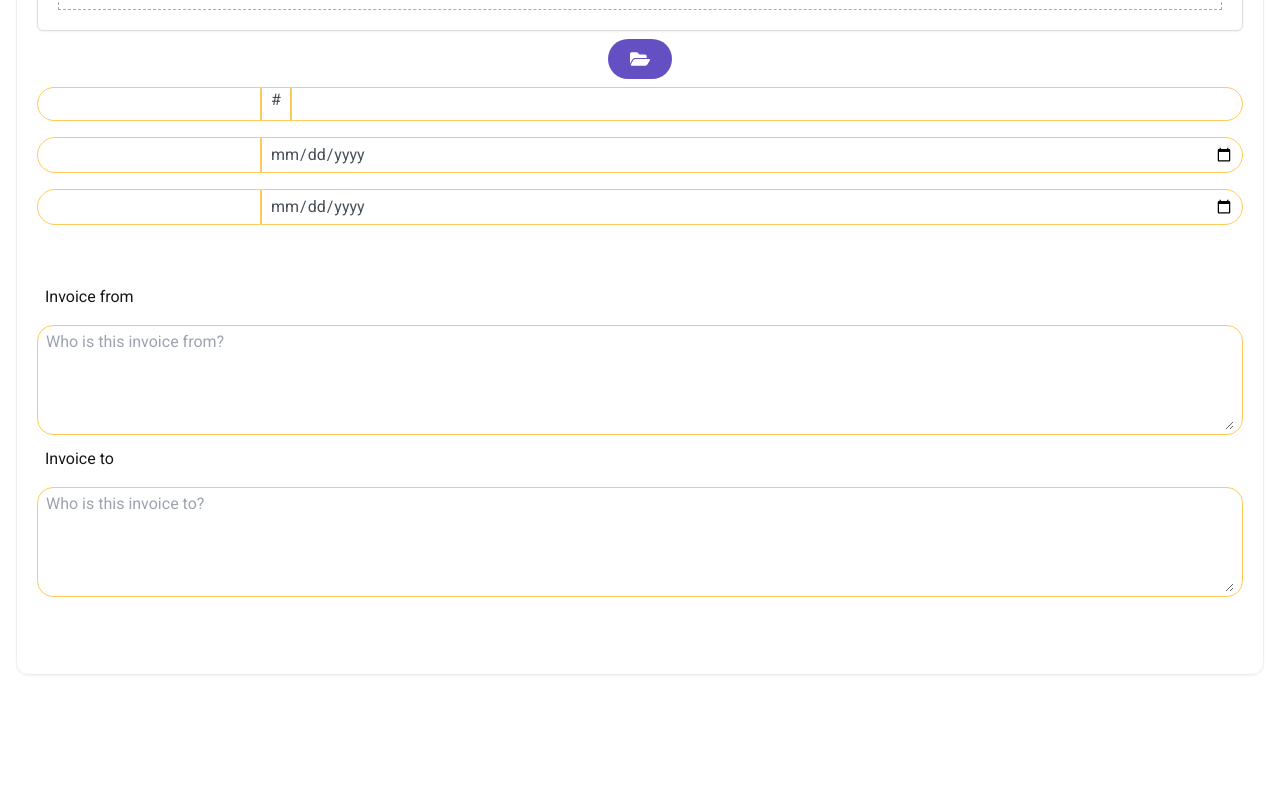
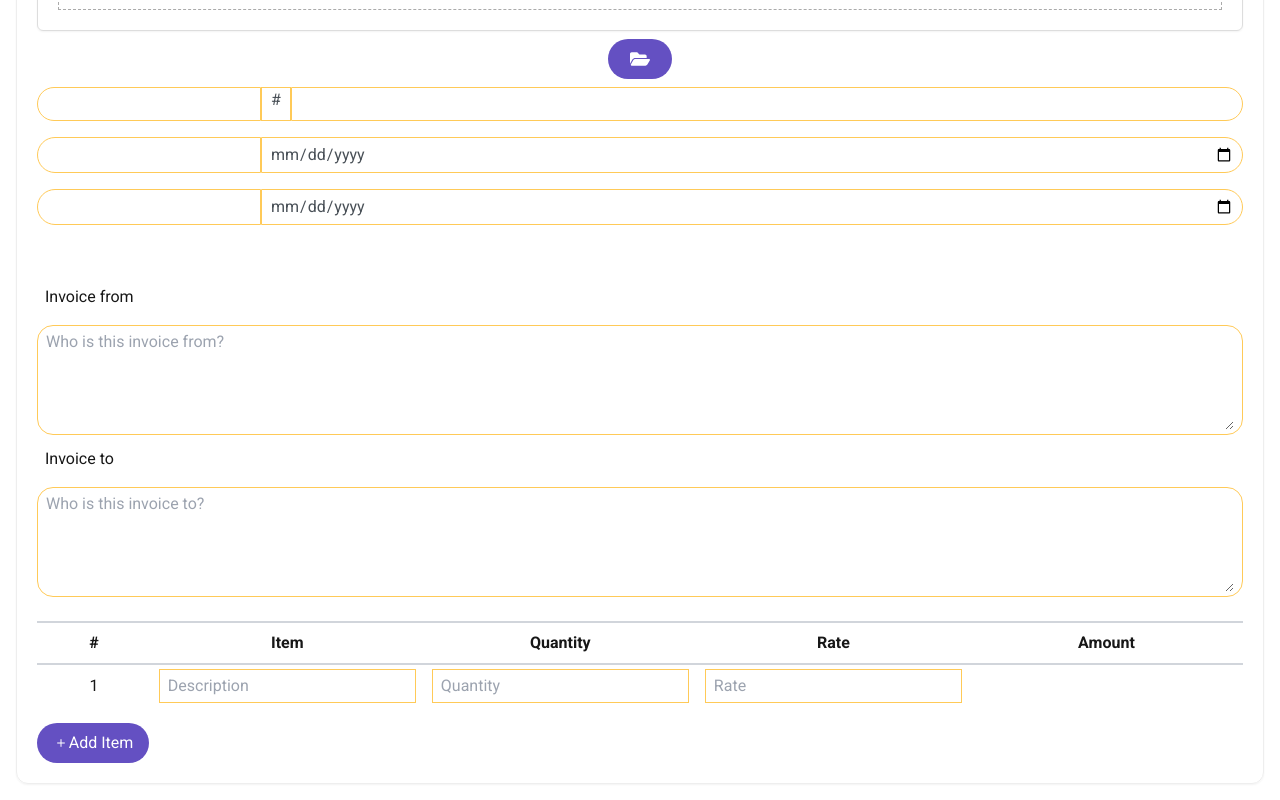
Before and after one commit to jitheshm/invoice-tool, a Next.js app: page / in a window 1280 px wide. Shown: the part 235-1035 px from the top of the page. Before the commit the page ends 926 px from the top, so only its background shows below. Built offline with nearby package versions, Linux system fonts and the light colour scheme.

Commit message:
feat: items table added

```diff
--- a/src/components/Landing.tsx
+++ b/src/components/Landing.tsx
@@ -3,6 +3,7 @@ import FileInput from './FileInput'
 import InputField from './common/InputField'
 import InputGroup from './common/InputGroup'
 import DescriptioGroup from './common/DescriptionGroup'
+import ItemTable from './Tables/ItemTable'
 
 function Landing() {
     return (
@@ -26,6 +27,10 @@ function Landing() {
                         <DescriptioGroup placeholder='Who is this invoice to?' inputValue='Invoice to' />
                     </div>
                 </div>
+
+                <div className='mt-6'>
+                    <ItemTable />
+                </div>
             </div>
         </div>
     )
--- /dev/null
+++ b/src/components/Tables/ItemTable.tsx
@@ -0,0 +1,45 @@
+import React from 'react'
+import InputField from '../common/InputField'
+import Button from '../common/Button'
+import { IoIosAdd } from "react-icons/io";
+
+function ItemTable() {
+    return (
+        <div className="w-full">
+            <table className="w-full table-fixed ">
+                <thead className=' border-y-2 border-gray-300'>
+                    <tr>
+                        <th className="w-1/12 px-4 py-2 ">#</th> {/* Index column */}
+                        <th className="w-1/5 px-4 py-2 ">Item</th>
+                        <th className="w-1/5 px-4 py-2 ">Quantity</th>
+                        <th className="w-1/5 px-4 py-2 ">Rate</th>
+                        <th className="w-1/5 px-4 py-2 ">Amount</th>
+                    </tr>
+                </thead>
+                <tbody>
+                    <tr>
+                        <td className="px-2 py-1  text-center">1</td>
+                        <td className="px-2 py-1  truncate">
+                            <InputField className='border-[#ffca58] border-solid border-[1px]' type='text' placeholder='Description' />
+                        </td>
+                        <td className="px-2 py-1  truncate">
+                            <InputField className='border-[#ffca58] border-solid border-[1px]' type='text' placeholder='Quantity' />
+                        </td>
+                        <td className="px-2 py-1  truncate">
+                            <InputField className='border-[#ffca58] border-solid border-[1px]' type='text' placeholder='Rate' />
+                        </td>
+                        <td className="px-2 py-1  truncate">
+                        </td>
+
+                    </tr>
+
+                </tbody>
+            </table>
+            <div className='mt-4'>
+                <Button className='w-28 h-10' icon={<IoIosAdd />} name='Add Item'/>
+            </div>
+        </div>
+    )
+}
+
+export default ItemTable
--- /dev/null
+++ b/src/components/common/Button.tsx
@@ -0,0 +1,17 @@
+import React from 'react'
+
+type ButtonProps = {
+    className?: string
+    icon: React.ReactElement
+    name: string
+}
+function Button({ className, icon, name }: ButtonProps) {
+    return (
+        <div className={`${className} bg-[#6450c2] text-white rounded-full flex justify-center items-center hover:bg-[#E9605A]`}>
+            {icon}
+            {name}
+        </div>
+    )
+}
+
+export default Button
--- a/src/components/common/InputField.tsx
+++ b/src/components/common/InputField.tsx
@@ -4,14 +4,20 @@ type InputProps = {
     className?: string,
     type: string,
     inputClass?: string
-    value?:string
+    value?: string
+    placeholder?: string
 }
 
-function InputField({ className, type, inputClass,value='' }: InputProps) {
+function InputField({ className, type, inputClass, value = '', placeholder }: InputProps) {
     return (
         <>
             <div className={`px-2 py-1 ${className}`}>
-                <input type={type} className={`w-full  ${inputClass}`} value={value} />
+                <input
+                    type={type}
+                    className={`w-full ${type === 'date' ? 'w-20' : ''} ${inputClass}`}
+                    value={value}
+                    placeholder={placeholder}
+                />
             </div>
         </>
     )
```
